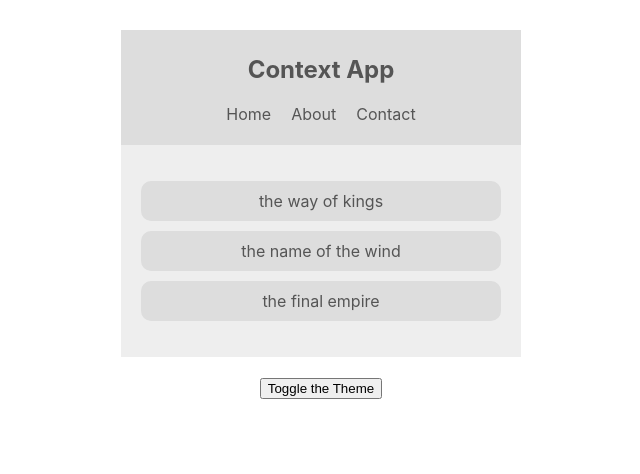
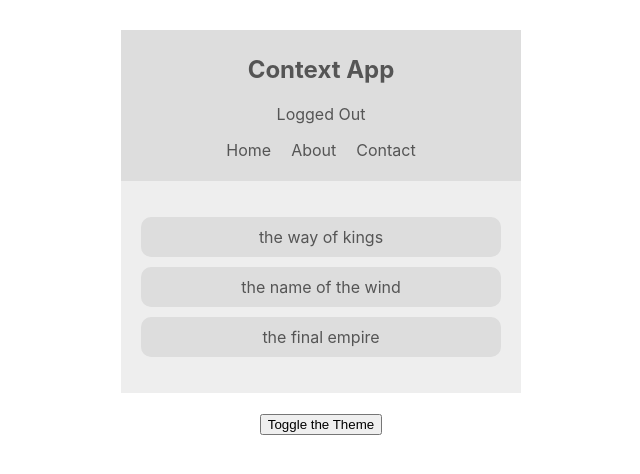
Before and after one commit to Muskan1411/Context-app, a React (Create React App) app: page / in a window 1280 px wide. Shown: the top 474 px of the page, without its empty margins (319-959 px from the left). Built offline with nearby package versions, Linux system fonts and the light colour scheme.

Commit message:
consuming multiple contexts

```diff
--- a/src/components/Navbar.js
+++ b/src/components/Navbar.js
@@ -1,16 +1,24 @@
 import React, { Component } from 'react';
+import { AuthContext } from '../contexts/AuthContext';
 import { ThemeContext } from '../contexts/ThemeContext';
 
 class Navbar extends Component {
 	render() {
 		return (
+			<AuthContext.Consumer>
+				{(authContext) => (
 					<ThemeContext.Consumer>
-				{(context) => {
-					const { isLightTheme, light, dark } = context;
+						{(themeContext) => {
+                            const { isAuthenticated, toggleAuth } = authContext;
+							const { isLightTheme, light, dark } = themeContext;
                             const theme = isLightTheme ? light : dark;
+
 							return (
 								<nav style={{ background: theme.ui, color: theme.syntax }}>
                                     <h1>Context App</h1>
+                                    <div onClick={toggleAuth}>
+                                        { isAuthenticated ? 'Logged In':'Logged Out' }
+                                    </div>
 									<ul>
 										<li>Home</li>
 										<li>About</li>
@@ -20,6 +28,8 @@
 							);
 						}}
 					</ThemeContext.Consumer>
+				)}
+			</AuthContext.Consumer>
 		);
 	}
 }
```
Lines whose indentation alone changed are shown as unchanged.
